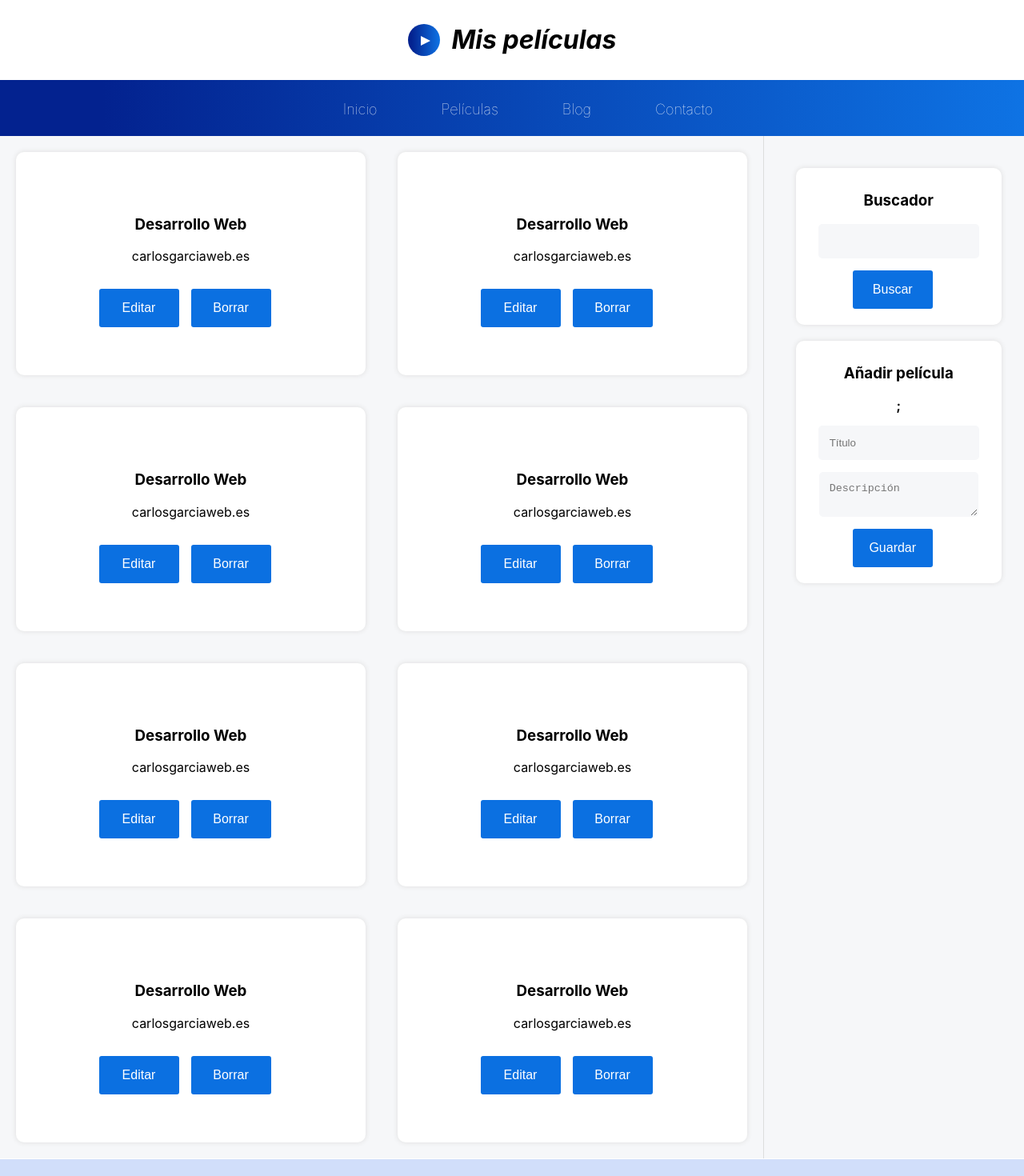
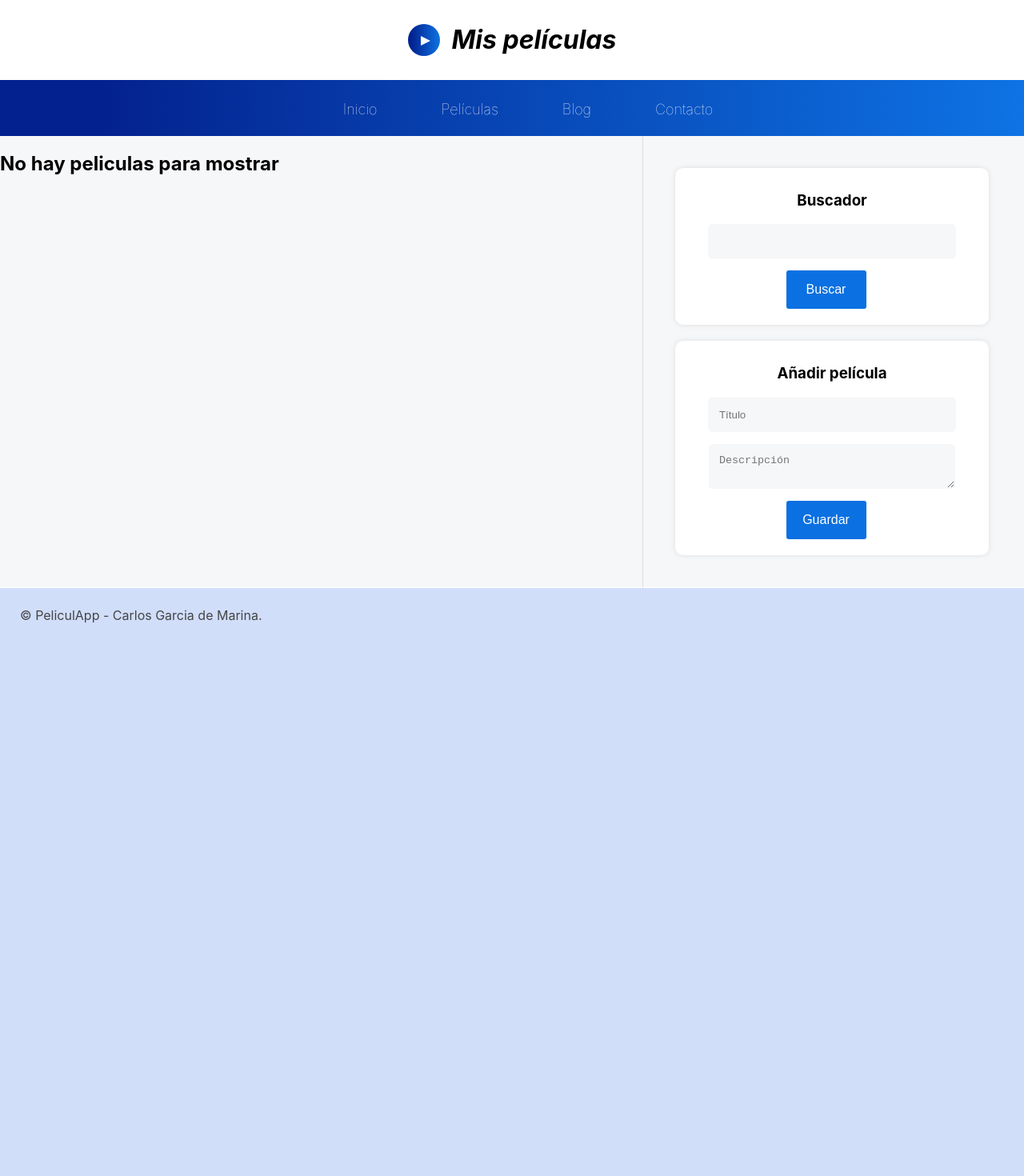
Before and after one commit to CarlosGarciaDMarina/ProyectoPeliculas_React, a React (Create React App) app: page / in a window 1280 px wide. Shown: the top 1470 px of the page at 80% size. After the commit the page ends 803 px from the top, so only its background shows below. Built offline with nearby package versions, Linux system fonts and the light colour scheme.

Commit message:
Agregar peliculas y listarlas - completo

```diff
--- a/src/components/Crear.js
+++ b/src/components/Crear.js
@@ -1,4 +1,5 @@
 import React, { useState } from 'react'
+import { GuardarEnStorage } from '../helpers/GuardarEnStorage';
 
 export const Crear = () => {
 
@@ -31,10 +32,13 @@
         };
 
         // Guardamos la info en el estado
-        setPeliState(peli)
+        setPeliState(peli);
+        // Guardar en el local storage
+        GuardarEnStorage("pelis", peli);
 
-        console.log(peliState);
     }
+
+
 
   return (
     <div className='add'>
@@ -42,7 +46,7 @@
 
         <strong>
             {/* Si existe un titulo y una descripcion nos lo enseña */}
-            {(titulo && descripcion) && "Has creado la pelicula: " + titulo};
+            {(titulo && descripcion) && "Has creado la pelicula: " + titulo}
         </strong>
 
         <form onSubmit={conseguirDatosForm}>
--- a/src/components/Listado.js
+++ b/src/components/Listado.js
@@ -1,71 +1,43 @@
-import React from 'react'
+import React, { useEffect, useState } from 'react'
 
 export const Listado = () => {
+
+
+  const [ listadoState, setListadoState ] = useState([]);
+
+  useEffect(() => {
+    console.log("Componentes del listado del listado de peliculas cargado!!");
+    conseguirPeliculas();
+  }, []);
+
+  const conseguirPeliculas = () => {
+    let peliculas = JSON.parse(localStorage.getItem("pelis"));
+
+    setListadoState(peliculas);
+
+  }
+
   return (
     <>
-        <article className='peli-item'>
-          <h3 className='title'>Desarrollo Web</h3>
-          <p className='description'>carlosgarciaweb.es</p>
+      { listadoState != null ? /* Condicion con la ternaria ? que es pera los dos puntos : */
+        listadoState.map(peli => {
 
-          <button className='edit'>Editar</button>
-          <button className='delete'>Borrar</button>
-        </article>
+          return (
 
-        <article className='peli-item'>
-          <h3 className='title'>Desarrollo Web</h3>
-          <p className='description'>carlosgarciaweb.es</p>
+            <article key={peli.id} className='peli-item'>
+              <h3 className='title'>{peli.titulo}</h3>
+              <p className='description'>{peli.descripcion}</p>
 
-          <button className='edit'>Editar</button>
-          <button className='delete'>Borrar</button>
-        </article>
+              <button className='edit'>Editar</button>
+              <button className='delete'>Borrar</button>
+            </article>
 
-        <article className='peli-item'>
-          <h3 className='title'>Desarrollo Web</h3>
-          <p className='description'>carlosgarciaweb.es</p>
+          );
+        })
+        /* Ternaria : */
+        : <h2>No hay peliculas para mostrar</h2>
 
-          <button className='edit'>Editar</button>
-          <button className='delete'>Borrar</button>
-        </article>
-
-        <article className='peli-item'>
-          <h3 className='title'>Desarrollo Web</h3>
-          <p className='description'>carlosgarciaweb.es</p>
-
-          <button className='edit'>Editar</button>
-          <button className='delete'>Borrar</button>
-        </article>
-
-        <article className='peli-item'>
-          <h3 className='title'>Desarrollo Web</h3>
-          <p className='description'>carlosgarciaweb.es</p>
-
-          <button className='edit'>Editar</button>
-          <button className='delete'>Borrar</button>
-        </article>
-
-        <article className='peli-item'>
-          <h3 className='title'>Desarrollo Web</h3>
-          <p className='description'>carlosgarciaweb.es</p>
-
-          <button className='edit'>Editar</button>
-          <button className='delete'>Borrar</button>
-        </article>
-
-        <article className='peli-item'>
-          <h3 className='title'>Desarrollo Web</h3>
-          <p className='description'>carlosgarciaweb.es</p>
-
-          <button className='edit'>Editar</button>
-          <button className='delete'>Borrar</button>
-        </article>
-
-        <article className='peli-item'>
-          <h3 className='title'>Desarrollo Web</h3>
-          <p className='description'>carlosgarciaweb.es</p>
-
-          <button className='edit'>Editar</button>
-          <button className='delete'>Borrar</button>
-        </article>
+      }
     </>
   )
 }
--- /dev/null
+++ b/src/helpers/GuardarEnStorage.js
@@ -0,0 +1,26 @@
+// Este metodo guarda un array de peliculas en el local storage
+export const GuardarEnStorage = (clave, elemento) => {
+    // Encerramos en un try-catch para gestionar posibles errores
+    try {
+        // Conseguir los elementos que tenemos en el LocalStorage
+        let elementos = JSON.parse(localStorage.getItem(clave)) || [];
+
+        // Comprobamos si son un array
+        if(elementos && Array.isArray(elementos)){
+            // Si es un array añadimos el nuevo elemento al array
+            elementos.push(elemento);
+        } else {
+            // Si no, creamos un array con el nuevo elemento
+            elementos = [elemento];
+        }
+        // Guardar en el local storage, usamos el JSON.stringify para poder guardar el dato correctamente
+        localStorage.setItem(clave, JSON.stringify(elementos));
+
+        // Devolvemos el objeto
+        return elemento;
+
+    } catch (error) {
+        // Imprimimos en consola posibles errores
+        console.log(error);
+    }
+}
```
